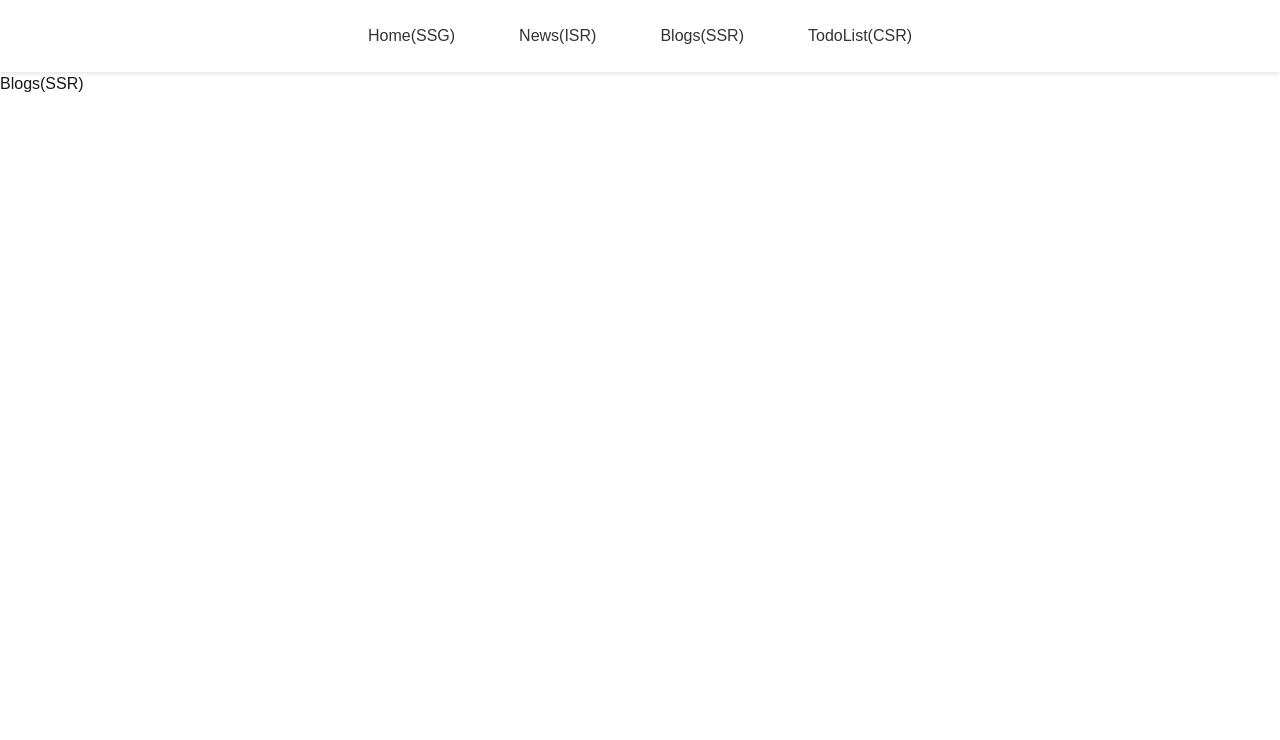
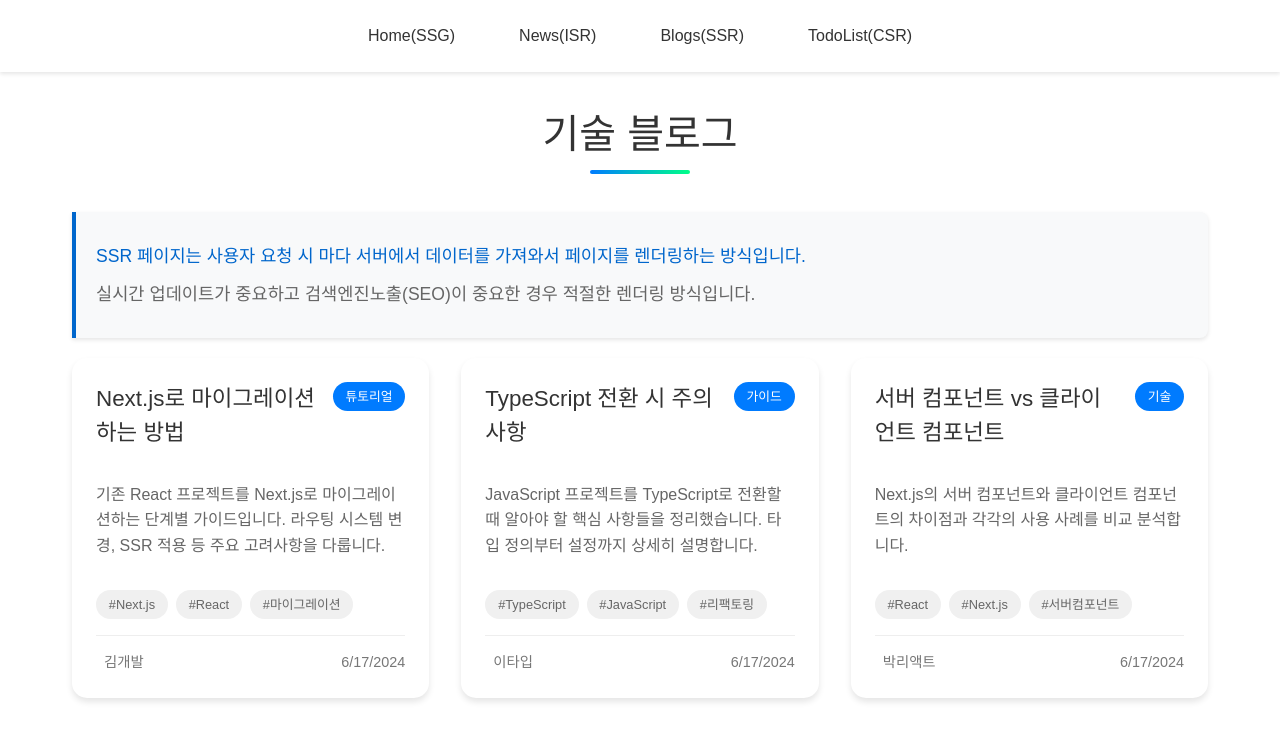
Before and after one commit to parkminjo/standard-next-practice, a Next.js app: page /blogs in a window 1280 px wide. Shown: the top 740 px of the page. Built offline with nearby package versions, Linux system fonts and the light colour scheme; data requests are answered from the project's data file.

Commit message:
4단계 완료

```diff
--- a/src/app/blogs/page.tsx
+++ b/src/app/blogs/page.tsx
@@ -1,7 +1,62 @@
-const BlogsPage = () => {
+interface Blogs {
+  id: string;
+  title: string;
+  content: string;
+  author: string;
+  category: string;
+  createdAt: number;
+  tags: string[];
+}
+
+const BlogsPage = async () => {
+  const res = await fetch('http://localhost:4000/blogs', {
+    cache: 'no-store',
+  });
+  const blogs: Blogs[] = await res.json();
+
   return (
-    <div>
-      <h1>Blogs(SSR)</h1>
+    <div className="blog-container">
+      <h1 className="blog-main-title">기술 블로그</h1>
+      <div className="description-text">
+        <p>
+          SSR 페이지는 사용자 요청 시 마다 서버에서 데이터를 가져와서 페이지를
+          렌더링하는 방식입니다.
+        </p>
+        <p>
+          실시간 업데이트가 중요하고 검색엔진노출(SEO)이 중요한 경우 적절한
+          렌더링 방식입니다.
+        </p>
+      </div>
+      <div className="blog-grid">
+        {blogs.map((blog) => (
+          <article key={blog.id} className="blog-card">
+            <div className="blog-card-header">
+              <h2 className="blog-title">{blog.title}</h2>
+              <span className="blog-category">{blog.category}</span>
+            </div>
+
+            <p className="blog-content">{blog.content}</p>
+
+            <div className="blog-tags">
+              {blog.tags.map((tag, index) => (
+                <span key={index} className="tag">
+                  #{tag}
+                </span>
+              ))}
+            </div>
+
+            <div className="blog-footer">
+              <span className="blog-author">
+                <i className="fas fa-user"></i> {blog.author}
+              </span>
+              <span className="blog-date">
+                <i className="fas fa-calendar"></i>
+                {new Date(blog.createdAt).toLocaleDateString()}
+              </span>
+            </div>
+          </article>
+        ))}
+      </div>
     </div>
   );
 };
```
